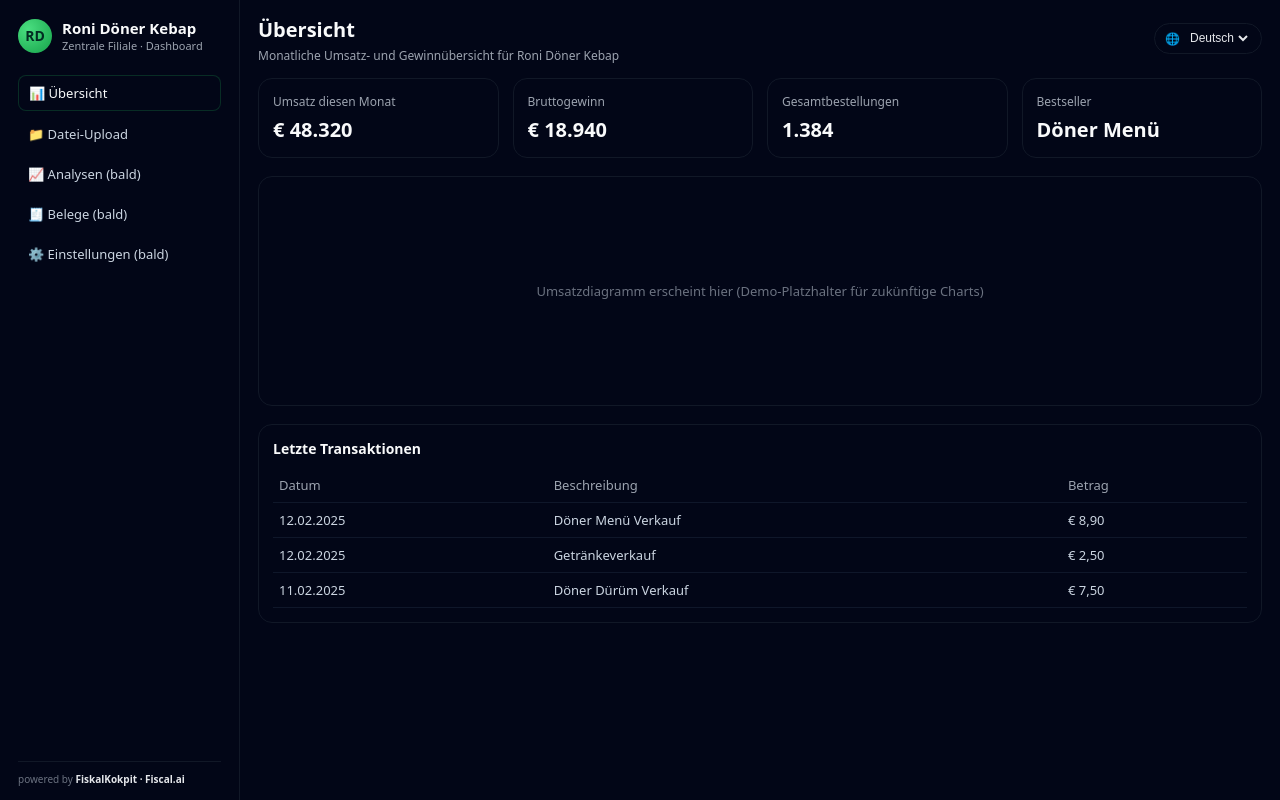
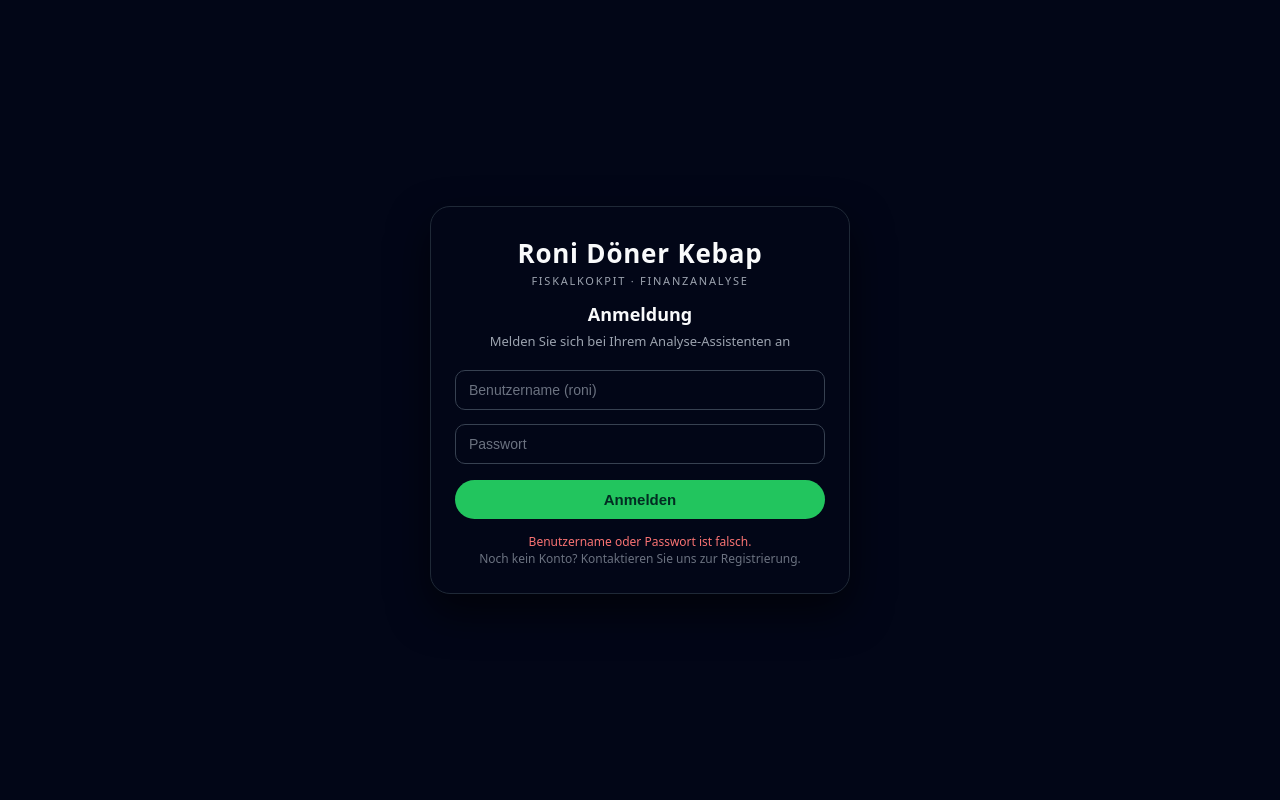
Before and after one commit to ITMue/fiskalkokpit-dashboard, a plain HTML site: page index.html in a window 1280 px wide. Both pictures are taken after a click on the button "Anmelden". Drawn offline with Linux system fonts and the light colour scheme.

Commit message:
index.html

```diff
--- a/index.html
+++ b/index.html
@@ -2,7 +2,7 @@
 <html lang="de">
 <head>
   <meta charset="UTF-8" />
-  <title>FiskalKokpit – Login & Dashboard</title>
+  <title>Roni Döner Kebap – FiskalKokpit Dashboard</title>
   <meta name="viewport" content="width=device-width, initial-scale=1.0" />
   <style>
     :root {
@@ -40,25 +40,44 @@
       box-shadow: 0 18px 40px rgba(0,0,0,0.6);
     }
 
+    .login-brand {
+      text-align: center;
+      margin-bottom: 14px;
+    }
+
+    .login-brand-title {
+      font-size: 26px;
+      font-weight: 800;
+      letter-spacing: 0.03em;
+    }
+
+    .login-brand-sub {
+      font-size: 11px;
+      color: #9ca3af;
+      text-transform: uppercase;
+      letter-spacing: 0.16em;
+      margin-top: 2px;
+    }
+
     .login-title {
-      font-size: 24px;
-      font-weight: 700;
+      font-size: 18px;
+      font-weight: 600;
       text-align: center;
-      margin-bottom: 8px;
+      margin-bottom: 6px;
     }
 
     .login-sub {
       font-size: 13px;
       color: #9ca3af;
       text-align: center;
-      margin-bottom: 24px;
+      margin-bottom: 20px;
     }
 
     .input-box {
       display: flex;
       flex-direction: column;
       gap: 14px;
-      margin-bottom: 20px;
+      margin-bottom: 16px;
     }
 
     .input-field {
@@ -84,7 +103,7 @@
       font-size: 15px;
       font-weight: 700;
       cursor: pointer;
-      margin-bottom: 10px;
+      margin-bottom: 8px;
     }
 
     .login-btn:hover { opacity: .9; }
@@ -93,6 +112,14 @@
       text-align: center;
       font-size: 12px;
       color: #6b7280;
+    }
+
+    .login-error {
+      margin-top: 6px;
+      font-size: 12px;
+      color: #f97373;
+      text-align: center;
+      min-height: 16px;
     }
 
     /* --- DASHBOARD LAYOUT --- */
@@ -107,7 +134,7 @@
     }
 
     .sidebar {
-      width: 240px;
+      width: 260px;
       background: #020617;
       border-right: 1px solid #111827;
       padding: 18px 18px 14px;
@@ -129,8 +156,8 @@
     }
 
     .company-logo {
-      width: 34px;
-      height: 34px;
+      width: 36px;
+      height: 36px;
       border-radius: 999px;
       background: radial-gradient(circle at 30% 30%, #4ade80, #16a34a);
       display: flex;
@@ -143,8 +170,8 @@
     }
 
     .company-name {
-      font-size: 15px;
-      font-weight: 600;
+      font-size: 18px;
+      font-weight: 700;
     }
 
     .company-sub {
@@ -456,8 +483,8 @@
         padding: 24px 18px 22px;
       }
 
-      .login-title {
-        font-size: 22px;
+      .login-brand-title {
+        font-size: 24px;
       }
 
       .page-title {
@@ -479,15 +506,20 @@
   <!-- LOGIN SCREEN -->
   <div id="login-screen">
     <div class="login-box">
-      <div class="login-title">FiskalKokpit</div>
+      <div class="login-brand">
+        <div class="login-brand-title">Roni Döner Kebap</div>
+        <div class="login-brand-sub">FiskalKokpit · Finanzanalyse</div>
+      </div>
+      <div class="login-title">Anmeldung</div>
       <div class="login-sub" id="login-sub">Melden Sie sich bei Ihrem Analyse-Assistenten an</div>
 
       <div class="input-box">
-        <input class="input-field" id="email" type="email" placeholder="Ihre E-Mail-Adresse" />
+        <input class="input-field" id="username" type="text" placeholder="Benutzername (roni)" />
         <input class="input-field" id="password" type="password" placeholder="Passwort" />
       </div>
 
       <button class="login-btn" id="login-btn" onclick="login()">Anmelden</button>
+      <div class="login-error" id="login-error"></div>
       <div class="login-small-text" id="login-small-text">Noch kein Konto? Kontaktieren Sie uns zur Registrierung.</div>
     </div>
   </div>
@@ -525,7 +557,7 @@
               <button class="hamburger" id="hamburger-btn">☰</button>
               <div class="company-inline-mobile">
                 <div class="company-logo" style="width:26px; height:26px; font-size:12px;">RD</div>
-                <div style="font-size:13px; font-weight:500;" id="company-name-mobile">Roni Döner Kebap</div>
+                <div style="font-size:13px; font-weight:600;" id="company-name-mobile">Roni Döner Kebap</div>
               </div>
             </div>
             <div class="page-title" id="page-title">Übersicht</div>
@@ -630,19 +662,38 @@
   </div>
 
   <script>
-    // Tenant bazlı ülke ayarı: "DE" veya "TR" (veya başka bir ülke kodu)
-    const TENANT_COUNTRY = "DE"; // Roni için: Almanya'da ise DE, Türkiye'de ise TR yaparsın
+    // Tenant ülke ayarı: Roni için Almanya
+    const TENANT_COUNTRY = "DE";
 
     function login() {
-      document.getElementById('login-screen').style.display = 'none';
-      document.getElementById('dashboard').style.display = 'block';
+      const usernameInput = document.getElementById('username');
+      const passwordInput = document.getElementById('password');
+      const errorEl = document.getElementById('login-error');
+
+      const username = (usernameInput.value || '').trim().toLowerCase();
+      const password = passwordInput.value || '';
+
+      if (username === 'roni' && password === 'admin') {
+        errorEl.textContent = '';
+        document.getElementById('login-screen').style.display = 'none';
+        document.getElementById('dashboard').style.display = 'block';
+      } else {
+        errorEl.textContent = 'Benutzername oder Passwort ist falsch.';
+      }
     }
+
+    // Enter tuşu ile login
+    document.addEventListener('keydown', (e) => {
+      if (e.key === 'Enter' && document.getElementById('login-screen').style.display !== 'none') {
+        login();
+      }
+    });
 
     // Çok dilli metinler
     const TEXTS = {
       de: {
         loginSub: "Melden Sie sich bei Ihrem Analyse-Assistenten an",
-        emailPlaceholder: "Ihre E-Mail-Adresse",
+        userPlaceholder: "Benutzername (roni)",
         passwordPlaceholder: "Passwort",
         loginBtn: "Anmelden",
         loginSmall: "Noch kein Konto? Kontaktieren Sie uns zur Registrierung.",
@@ -675,12 +726,11 @@
         upThDate: "Datum",
         upThName: "Dateiname",
         upThStatus: "Status",
-        upStatusAnalysed: "Analysiert",
-        langLabel: "Deutsch"
+        upStatusAnalysed: "Analysiert"
       },
       tr: {
         loginSub: "Veri analiz asistanınıza giriş yapın",
-        emailPlaceholder: "E-posta adresiniz",
+        userPlaceholder: "Kullanıcı adı (roni)",
         passwordPlaceholder: "Şifre",
         loginBtn: "Giriş yap",
         loginSmall: "Hesabınız yok mu? Kayıt için bizimle iletişime geçin.",
@@ -713,12 +763,11 @@
         upThDate: "Tarih",
         upThName: "Dosya adı",
         upThStatus: "Durum",
-        upStatusAnalysed: "Analiz edildi",
-        langLabel: "Türkçe"
+        upStatusAnalysed: "Analiz edildi"
       },
       en: {
         loginSub: "Sign in to your analytics assistant",
-        emailPlaceholder: "Your email address",
+        userPlaceholder: "Username (roni)",
         passwordPlaceholder: "Password",
         loginBtn: "Sign in",
         loginSmall: "No account yet? Contact us to get started.",
@@ -751,8 +800,7 @@
         upThDate: "Date",
         upThName: "File name",
         upThStatus: "Status",
-        upStatusAnalysed: "Analysed",
-        langLabel: "English"
+        upStatusAnalysed: "Analysed"
       }
     };
 
@@ -763,7 +811,7 @@
 
       // Login
       document.getElementById('login-sub').textContent = t.loginSub;
-      document.getElementById('email').placeholder = t.emailPlaceholder;
+      document.getElementById('username').placeholder = t.userPlaceholder;
       document.getElementById('password').placeholder = t.passwordPlaceholder;
       document.getElementById('login-btn').textContent = t.loginBtn;
       document.getElementById('login-small-text').textContent = t.loginSmall;
@@ -773,8 +821,8 @@
 
       // Titles
       const pageTitleEl = document.getElementById('page-title');
-      const currentTitle = pageTitleEl.getAttribute('data-page') || 'dashboard';
-      pageTitleEl.textContent = currentTitle === 'upload' ? t.pageTitleUpload : t.pageTitleDash;
+      const currentPage = pageTitleEl.getAttribute('data-page') || 'dashboard';
+      pageTitleEl.textContent = currentPage === 'upload' ? t.pageTitleUpload : t.pageTitleDash;
       document.getElementById('page-subtitle').textContent = t.pageSubtitle;
       document.getElementById('company-name-mobile').textContent = document.getElementById('company-name').textContent;
 
@@ -815,7 +863,7 @@
       document.getElementById('up-row1-status').textContent = t.upStatusAnalysed;
       document.getElementById('up-row2-status').textContent = t.upStatusAnalysed;
 
-      // Select value sync
+      // Dil seçici sync
       langSelector.value = lang;
       document.documentElement.lang = lang;
     }
@@ -827,13 +875,13 @@
 
     function closeSidebar() {
       sidebar.classList.remove('mobile-open');
-      backdrop.classList.remove('show');
+      if (backdrop) backdrop.classList.remove('show');
     }
 
     if (hamburger) {
       hamburger.addEventListener('click', () => {
         sidebar.classList.add('mobile-open');
-        backdrop.classList.add('show');
+        if (backdrop) backdrop.classList.add('show');
       });
     }
 
@@ -862,7 +910,6 @@
           sectionUpload.style.display = 'none';
           pageTitleEl.setAttribute('data-page', 'dashboard');
         }
-        // Dil değiştiyse başlıklar da güncellensin
         applyLang(langSelector.value || 'de');
         closeSidebar();
       });
```
